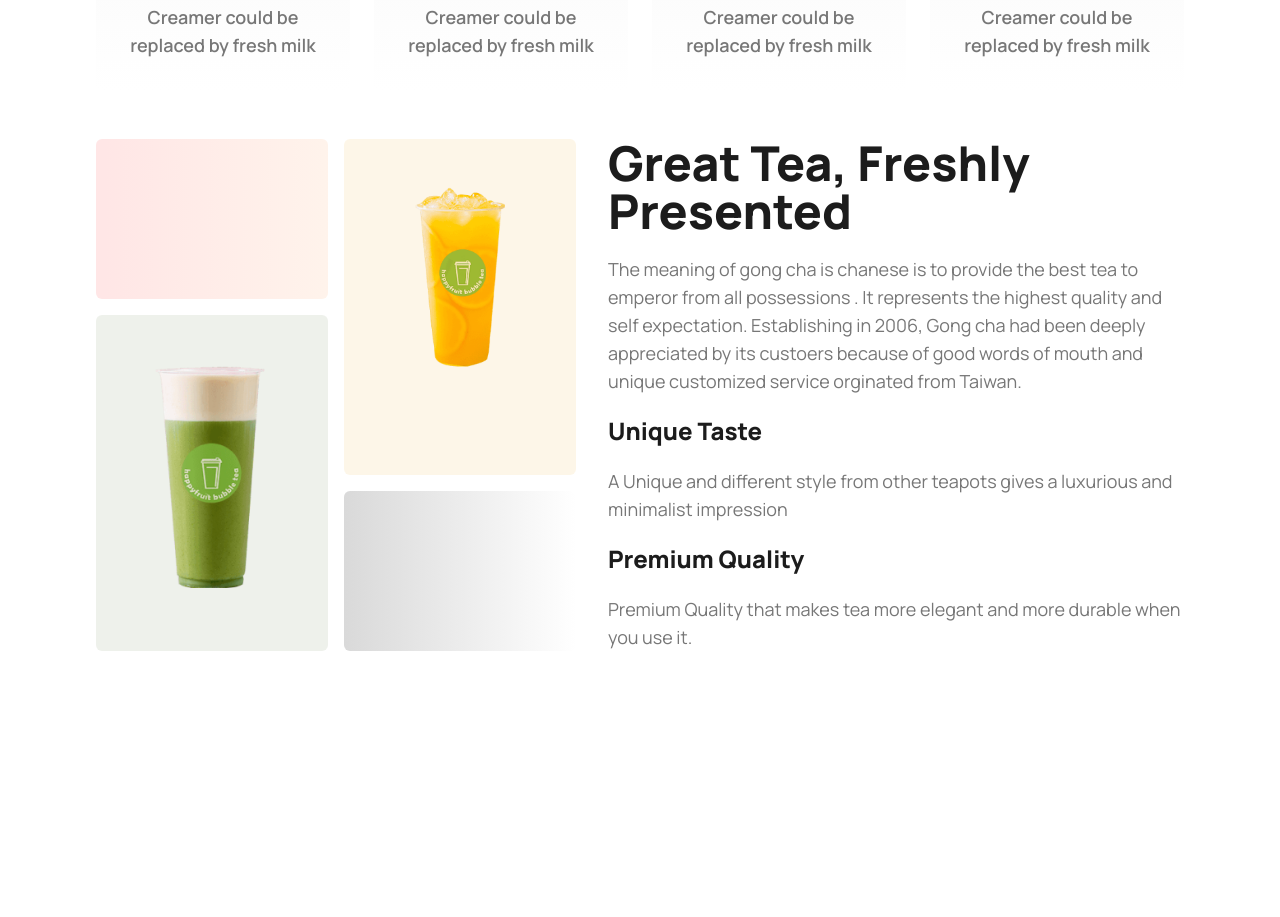
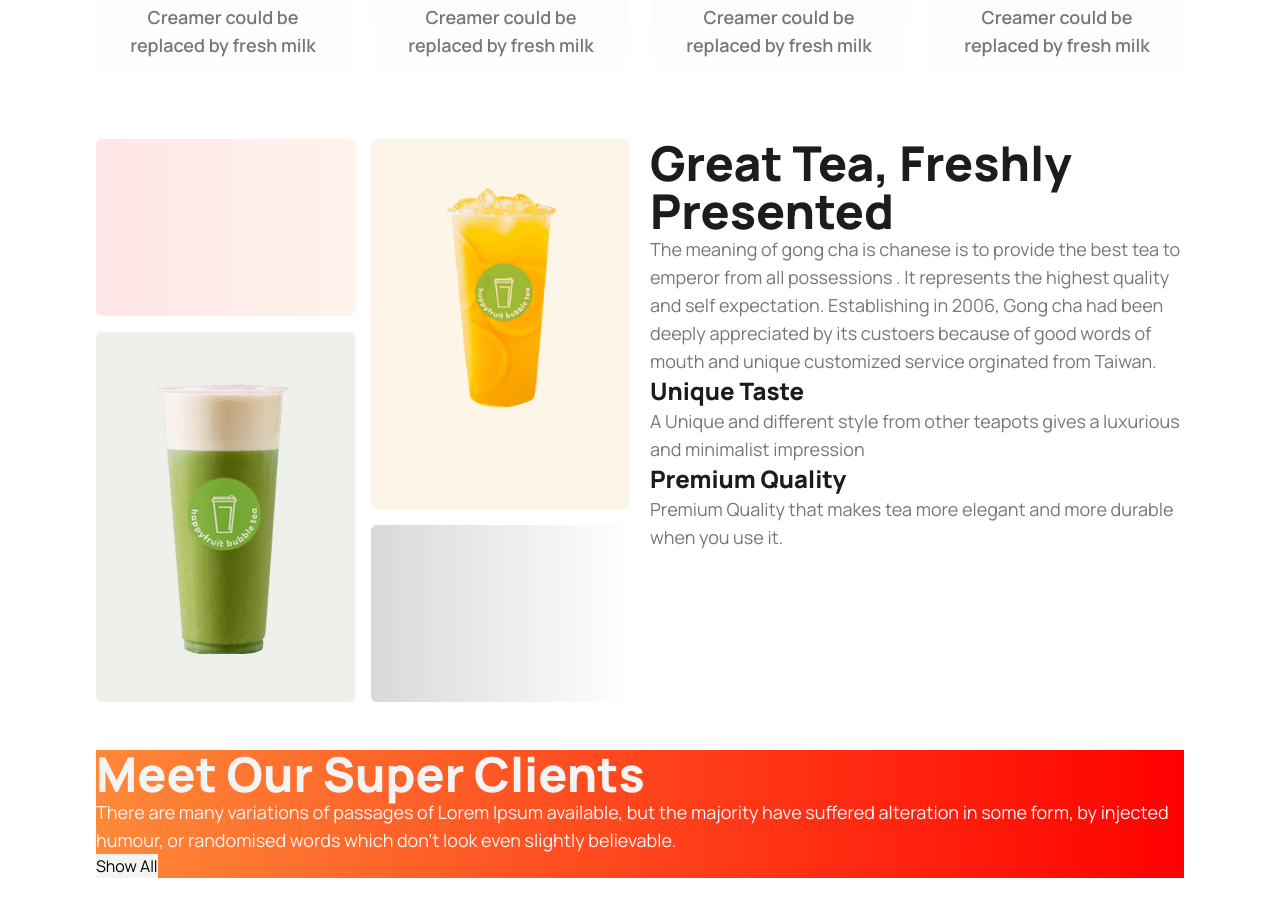
Before and after one commit to nurul-alam-721/tea-house, a plain HTML site: page index.html in a window 1280 px wide. Shown: the part 865-1782 px from the top of the page. Before the commit the page ends 1556 px from the top, so only its background shows below. Drawn offline with nearby package versions, Linux system fonts and the light colour scheme.

Commit message:
made some responsive changes

```diff
--- a/index.html
+++ b/index.html
@@ -17,7 +17,8 @@
       }
     </style>
   </head>
-  <body class="manrope-font max-w-screen-xl md:my-10 md:mx-24 mx-auto space-y-12">
+  <body class="manrope-font max-w-screen-xl md:my-10 md:mx-24 mx-4 my-4 space-y-12">
+
         <!-- banner section start -->
             <section class="md:flex">
                 <div class="space-y-5">
@@ -29,7 +30,7 @@
                 </div>
                 <div class="relative">
                     <img src="images/banner.png" alt="">
-                  <div class="gap-2 rounded-lg drop-shadow-md max-h-24 max-w-64 flex  items-center bg-white absolute top-80 left-20 md:top-30 md:left-24 p-4">
+                  <div class="gap-2 rounded-lg drop-shadow-md max-h-24 max-w-64 flex  items-center bg-white absolute top-72 left-20 md:top-30 md:left-42 lg:top-60 p-4">
                     <div><i class="fa-solid fa-star text-amber-500 text-4xl"></i></div>
                     <div>
                       <h2 class="text-[#1C1C1C] font-extrabold text-3xl"> 5.00</h2>
@@ -45,7 +46,7 @@
               <h2 class="text-5xl font-extrabold text-[#1C1C1C]">Our Featured Products</h2>
               <p class="text-[#777777] text-lg">There are many variations of passages of Lorem Ipsum available, but the majority have suffered alteration in some form, by injected humour, or randomised words which don't look even slightly believable. </p>
              </div>
-             <div class="md:grid md:justify-between md:grid-cols-4 md:gap-6 items-center leading-relaxed mt-4">
+             <div class="grid md:grid-cols-2 lg:grid-cols-4 gap-6 items-center leading-relaxed mt-4">
                   <div class="bg-gradient-to-b from-[#F4F4F4] to-transparent rounded-md p-8 space-y-4">
                     <img src="images/tea-1.png" alt=""class="h-44 px-10 py-3 mx-auto">
                     <h3 class="text-[#1C1C1C] font-extrabold text-3xl text-center">Milk Tea</h3>
@@ -70,14 +71,18 @@
             </section>
 
             <!-- Great tea freshly presented section -->
-            <section class="md:flex gap-8">
-              <div class="md:grid md:grid-cols-2 md:grid-rows-3 max-w-xl gap-4">
-                <div class="bg-gradient-to-r  from-[#FF0000] to-[#FF8938] opacity-10 rounded-md"></div>
-                <div class=" bg-[rgba(230,166,35,0.1)] row-span-2 mx-auto py-12 px-14 rounded-md"><img src="images/fresh-1.png" alt=""></div>
-                <div class=" bg-[rgba(87,118,57,0.1)] row-span-2 mx-auto py-12 px-14 rounded-md"><img src="images/fresh-2.png" alt=""></div>
-                <div class="bg-gradient-to-r from-[#D9D9D9] to-[#FFFFFF] rounded-md"></div>
+
+
+            <section class="grid lg:grid-cols-2 gap-5 mx-auto grid-cols-1">
+                  <div class="order-2 lg:order-1 grid lg:grid-cols-2 md:grid-cols-2 lg:grid-rows-3 md:grid-rows-3 max-w-xl gap-4    mx-auto">
+                    <div class="invisible md:visible bg-gradient-to-r  from-[#FF0000] to-[#FF8938] opacity-10 rounded-md"></div>
+                      <div class=" bg-[rgba(230,166,35,0.1)] row-span-2 py-12 px-14 rounded-md"><img src="images/fresh-1.png" alt="" class="mx-auto"></div>
+                      <div class=" bg-[rgba(87,118,57,0.1)] row-span-2 py-12 px-14 rounded-md"><img src="images/fresh-2.png" alt="" ></div>
+                      <div class="invisible md:visible bg-gradient-to-r from-[#D9D9D9] to-[#FFFFFF] rounded-md">
                     </div>
-            <div class="max-w-xl space-y-5">
+                  </div>
+
+                    <div class="order-1 lg:order-2">
                       <h3 class="text-5xl font-extrabold text-[#1C1C1C]">Great Tea, Freshly Presented</h3>
                       <p class="text-[#777777] text-lg">The meaning of gong cha is chanese is to provide the best tea to emperor from all possessions . It represents the highest quality and self expectation. Establishing in 2006, Gong cha had been deeply appreciated by its custoers  because of good words of mouth and unique customized service orginated from Taiwan.</p>
                       <h4 class="font-extrabold text-2xl text-[#1C1C1C]">Unique Taste</h4>
@@ -86,5 +91,21 @@
                       <p class="text-[#777777] text-lg">Premium Quality that makes tea more elegant and more durable when you use it.</p>
                    </div>
             </section>
+
+
+
+
+
+
+            <section class="bg-gradient-to-l from-[#FF0000] to-[#FF8938]">
+             <div>
+                <h3 class="text-5xl font-extrabold text-[#F4F4F4]">Meet Our Super Clients</h3>
+                <p class="text-[#F4F4F4] text-lg ">There are many variations of passages of Lorem Ipsum available, but the majority have suffered alteration in some form, by injected humour, or randomised words which don't look even slightly believable. </p>
+                <button class="bg-[#F4F4F4]">Show All</button>
+             </div>
+             <div>
+
+             </div>
+            </section>
   </body>
 </html>
```
Lines whose indentation alone changed are shown as unchanged.
